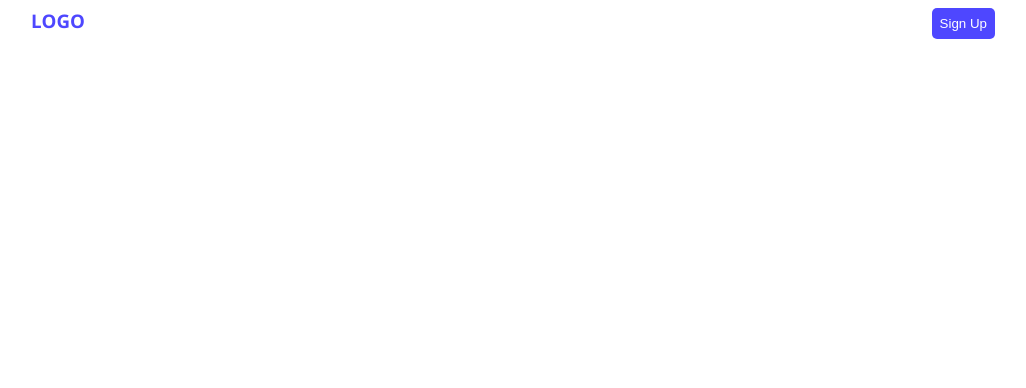
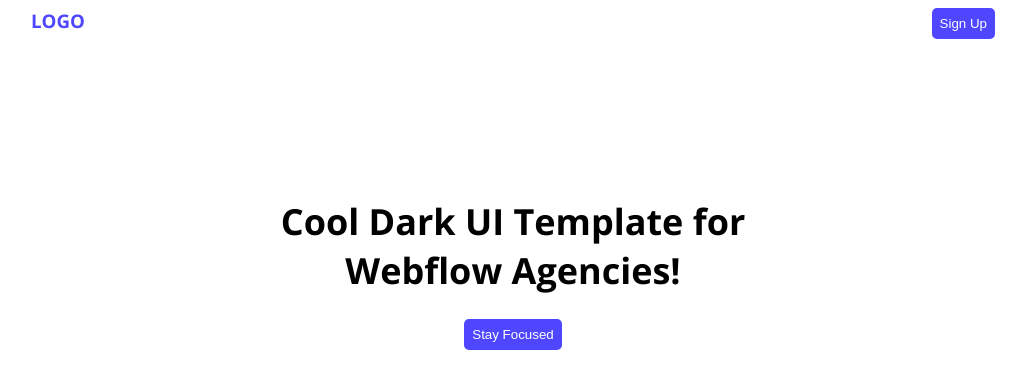
Before and after one commit to Bel-Ly/first-website-assignment, a plain HTML site: page index.html in a window 1280 px wide. Shown: the whole page, without its empty margins (127-1153 px from the left). Drawn offline with nearby package versions, Linux system fonts and the light colour scheme.

Commit message:
Added banner section

```diff
--- a/index.html
+++ b/index.html
@@ -15,6 +15,12 @@
             <h3 class="nav-title">LOGO</h3>
              <a href=""><Button class="btn-primary">Sign Up</Button></a>
         </nav>
+        <div class="banner">
+            <div class="banner-content">
+             <h1>Cool Dark UI Template for <br> Webflow Agencies!</h1>
+             <a href=""><Button class=" btn-primary">Stay Focused</Button></a>
+            </div>
+        </div>
 
     </header>
     <main>
--- a/styles/style.css
+++ b/styles/style.css
@@ -13,13 +13,23 @@
     color:#FFFFFF;
     padding: 8px;
 }
+main{
+    max-width: 800px;
+    margin: 0 auto;
+}
 .nav-bar{
     display: flex;
     gap: 158px;
     justify-content: space-between;
     margin-left:150px ;
     margin-right:150px;
+}
 
+.banner-content{
+    text-align: center;
+    /* width: 905px;
+    height: 237;
+    white-space: 37; */
 }
 
 .nav-title{
@@ -28,3 +38,9 @@
     margin:0;
 
 }
+.banner h1{
+    font-size: 36px;
+  font-weight: bold;
+
+  margin-top: 158px;
+}
```
